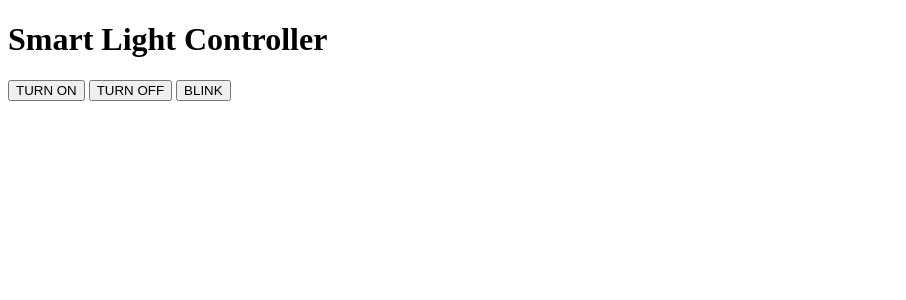
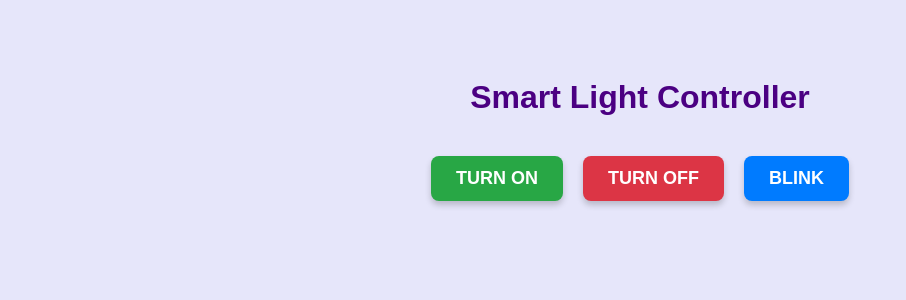
Before and after one commit to musss2003/iot-smart-light, a PHP site: page / in a window 1280 px wide. Shown: the top 300 px of the page, without its empty margins (0-906 px from the left). Run offline with PHP 8.4, Linux system fonts and the light colour scheme.

Commit message:
CSS Style for PHP file

```diff
--- a/index.php
+++ b/index.php
@@ -1,6 +1,9 @@
 <!DOCTYPE html>
 <html>
-<head><title>Smart Light Control</title></head>
+<head>
+    <title>Smart Light Control</title>
+    <link rel="stylesheet" href="style.css">
+</head>
 <body>
 <h1>Smart Light Controller</h1>
 
@@ -13,18 +16,23 @@
 <?php
 if(isset($_POST['action'])){
     $action = $_POST['action'];
+
+    // PHP executes the shell command based on button click
     if($action == 'TURN ON'){
         shell_exec("sudo python3 /var/www/html/turnon.py");
-        echo "LED is ON";
+        $status_text = "LED is ON";
     }
     if($action == 'TURN OFF'){
         shell_exec("sudo python3 /var/www/html/turnoff.py");
-        echo "LED is OFF";
+        $status_text = "LED is OFF";
     }
     if($action == 'BLINK'){
         shell_exec("sudo python3 /var/www/html/blink.py > /dev/null 2>&1 &");
-        echo "LED is BLINKING";
+        $status_text = "LED is BLINKING";
     }
+
+    // Display the status message with the CSS class
+    echo "<div class='status-message'>$status_text</div>";
 }
 ?>
 </body>
--- /dev/null
+++ b/style.css
@@ -0,0 +1,73 @@
+/* style.css content */
+
+/* General body styling */
+body {
+    font-family: Arial, sans-serif;
+    text-align: center;
+    background-color: #e6e6fa; /* Light Lavender Background */
+    padding-top: 50px;
+}
+
+/* Header style */
+h1 {
+    color: #4b0082; /* Indigo Header Text */
+    margin-bottom: 40px;
+}
+
+/* Button container (form) styling */
+form {
+    display: flex;
+    justify-content: center;
+    gap: 20px;
+    margin-bottom: 30px;
+}
+
+/* Styling for all buttons */
+input[type="submit"] {
+    padding: 12px 25px;
+    font-size: 18px;
+    font-weight: bold;
+    border: none;
+    border-radius: 8px;
+    cursor: pointer;
+    transition: all 0.3s ease;
+    box-shadow: 0 4px 6px rgba(0, 0, 0, 0.2);
+}
+
+/* Specific style for TURN ON button (Green) */
+input[value="TURN ON"] {
+    background-color: #28a745;
+    color: white;
+}
+
+/* Specific style for TURN OFF button (Red) */
+input[value="TURN OFF"] {
+    background-color: #dc3545;
+    color: white;
+}
+
+/* Specific style for BLINK button (Blue/Accent) */
+input[value="BLINK"] {
+    background-color: #007bff;
+    color: white;
+}
+
+/* Hover effect for all buttons */
+input[type="submit"]:hover {
+    opacity: 0.9;
+    transform: translateY(-2px);
+    box-shadow: 0 6px 8px rgba(0, 0, 0, 0.25);
+}
+
+/* Status Message styling */
+.status-message {
+    font-size: 20px;
+    font-weight: bold;
+    color: #333;
+    margin-top: 20px;
+    padding: 10px 20px;
+    background-color: #fff;
+    border: 2px solid #4b0082;
+    border-radius: 6px;
+    display: inline-block;
+}
```
